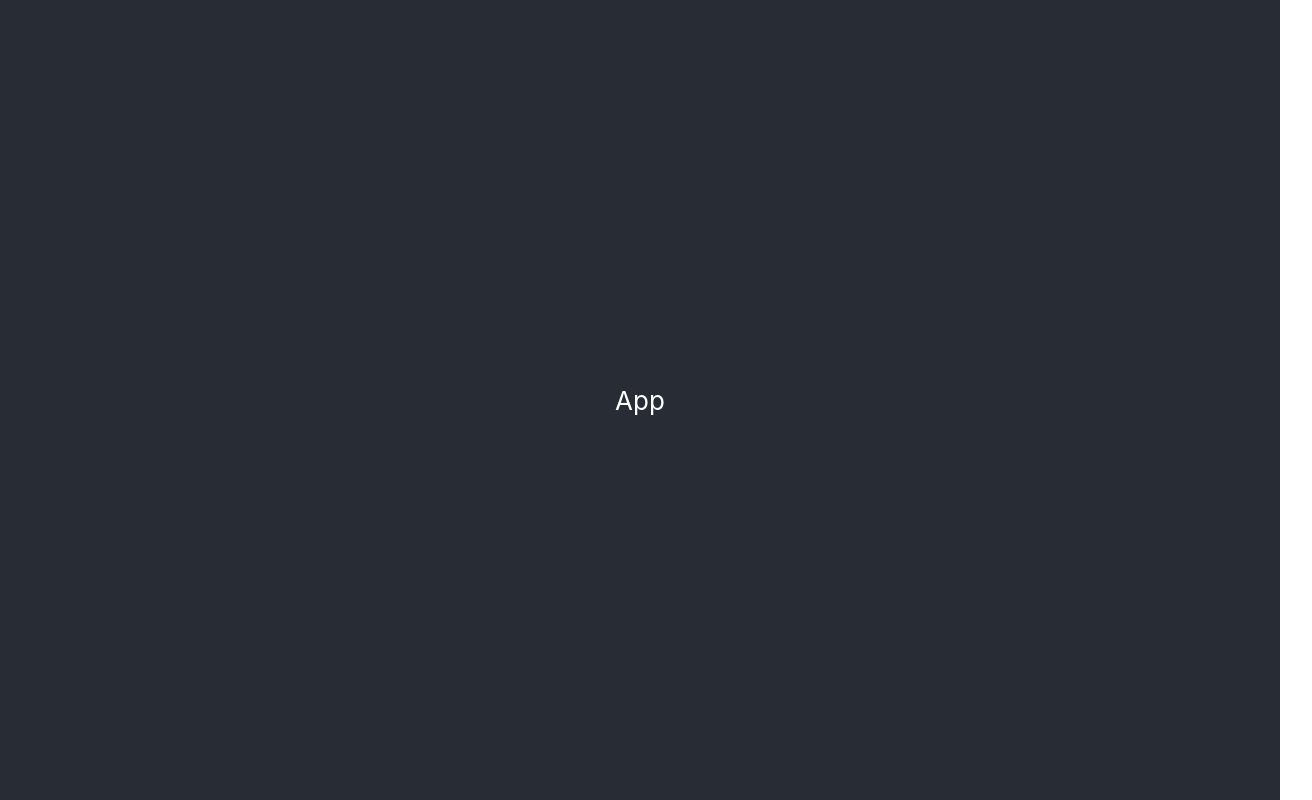
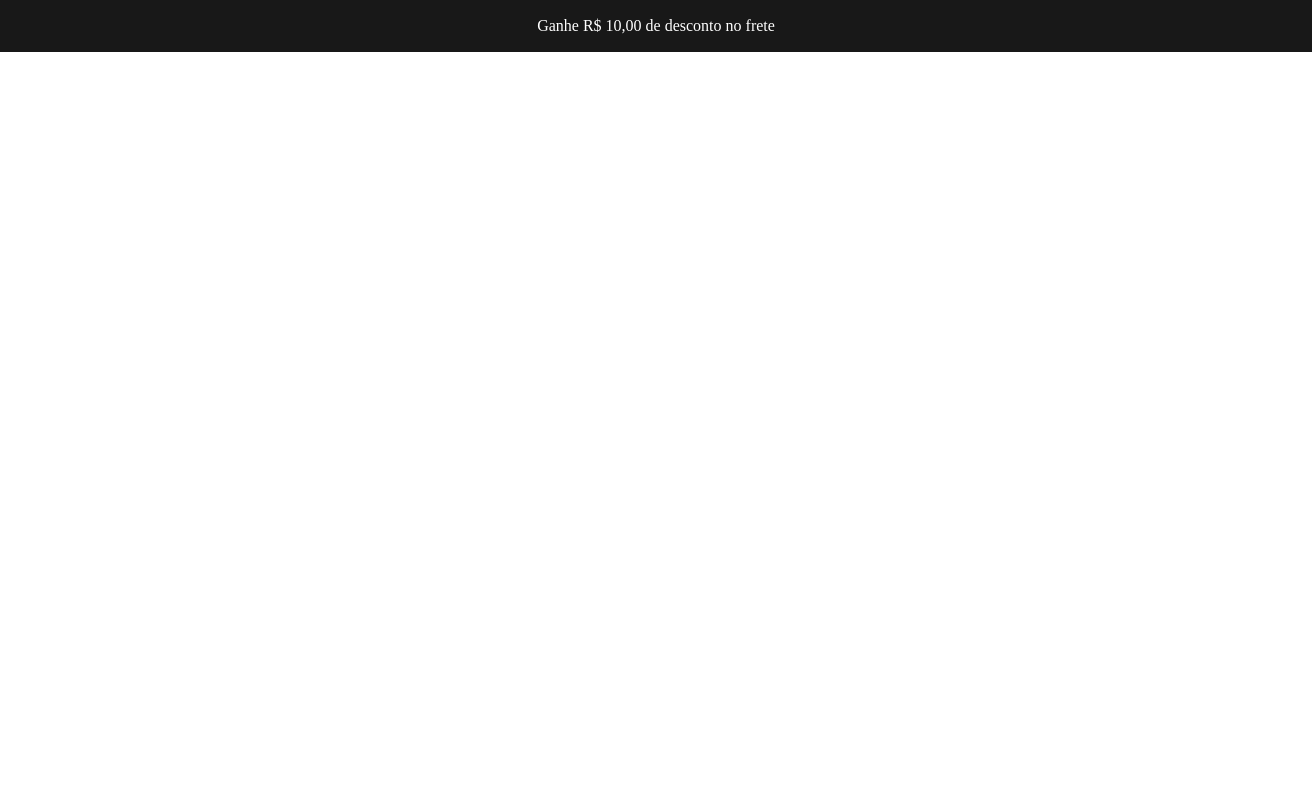
Before and after one commit to BiancaGrenzel/codelandia-02-shoes-shop, a React (Create React App) app: page / in a window 1280 px wide. Shown: the whole page, 1312 px wide, since content can reach past the window. Built offline with nearby package versions, Linux system fonts and the light colour scheme; the HTML template or start-up script is replaced by a standard one.

Commit message:
feat: use home on app

```diff
--- a/src/App.tsx
+++ b/src/App.tsx
@@ -1,12 +1,11 @@
 import React from 'react';
 import './App.css';
+import Home from './modules/home';
 
 function App() {
   return (
     <div className="App">
-      <header className="App-header">
-        <p>App</p>
-      </header>
+      <Home/>
     </div>
   );
 }
```
